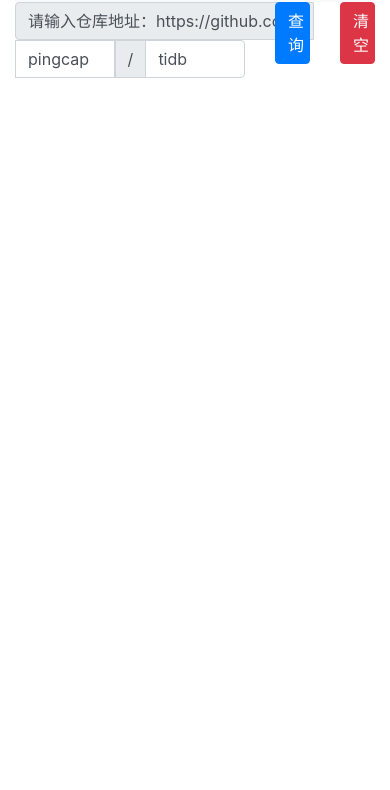
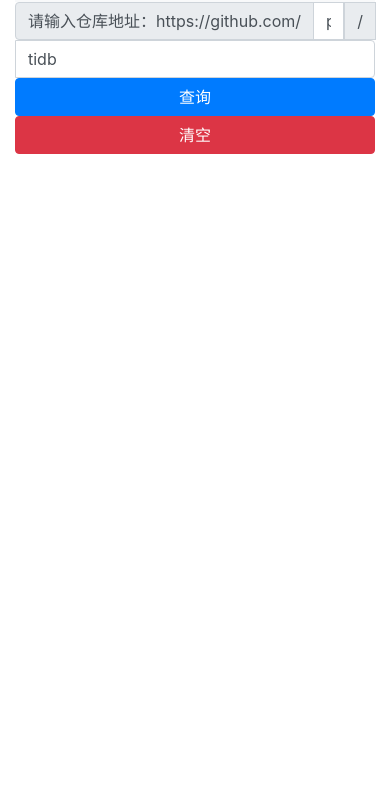
Before and after one commit to Eillot-wzx/GithubAnalysesSystem, a plain HTML site: page index.html in a window 390 px wide. Shown: the part 54-844 px from the top of the page. Drawn offline with nearby package versions, Linux system fonts and the light colour scheme.

Commit message:
修改移动端展示问题

```diff
--- a/index.html
+++ b/index.html
@@ -20,7 +20,7 @@
 
     <!-- 搜索区 -->
     <div class="row">
-        <div class="col-8">
+        <div class="col-sm-8">
             <div class="input-group">
                 <div class="input-group-prepend">
                     <span class="input-group-text">请输入仓库地址：https://github.com/</span>
@@ -34,10 +34,10 @@
                        aria-describedby="repo" value="tidb">
             </div>
         </div>
-        <div class="col-2">
+        <div class="col-sm-2">
             <button type="button" class="btn btn-primary btn-block" id="queryButton">查询</button>
         </div>
-        <div class="col-2">
+        <div class="col-sm-2">
             <button type="button" class="btn btn-danger btn-block" id="resetButton">清空</button>
         </div>
     </div>
@@ -47,9 +47,9 @@
         <thead>
         <tr>
             <th scope="col">贡献者</th>
+            <th scope="col">贡献</th>
+            <th scope="col">类型</th>
             <th scope="col">主页</th>
-            <th scope="col">类型</th>
-            <th scope="col">贡献</th>
         </tr>
         </thead>
         <tbody>
--- a/js/index.js
+++ b/js/index.js
@@ -20,9 +20,9 @@
                     "                     style=\"height: 38px;width: 38px; border-radius: 50%\">\n" +
                     "                <label>" + value['login'] + "</label>\n" +
                     "            </th>\n" +
+                    "            <td>" + value['contributions'] + "</td>\n" +
+                    "            <td>" + value['type'] + "</td>\n" +
                     "            <td><a href=\"" + value['html_url'] + "\">" + value['html_url'] + "</a></td>\n" +
-                    "            <td>" + value['type'] + "</td>\n" +
-                    "            <td>" + value['contributions'] + "</td>\n" +
                     "        </tr>"
                 $("tbody").append(dom);
             }
```
Also changed, not shown: 1 other file.
